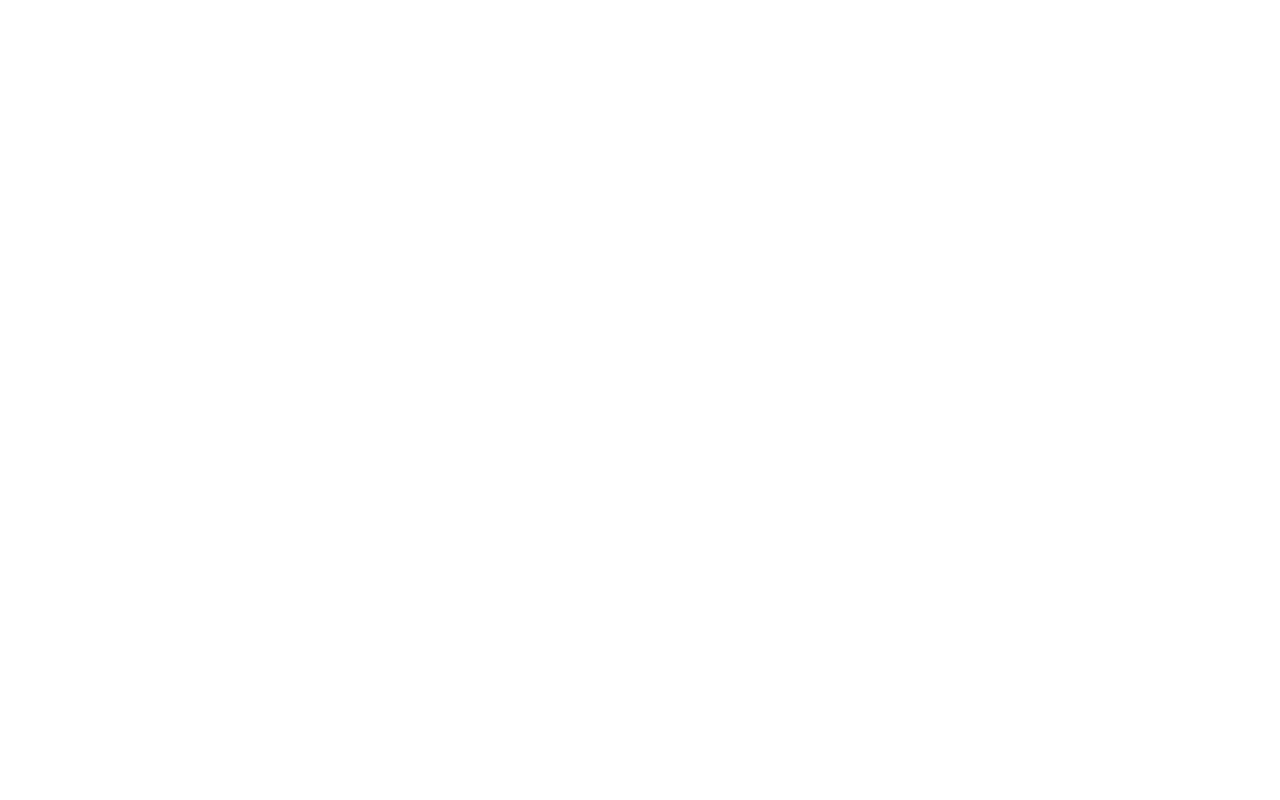
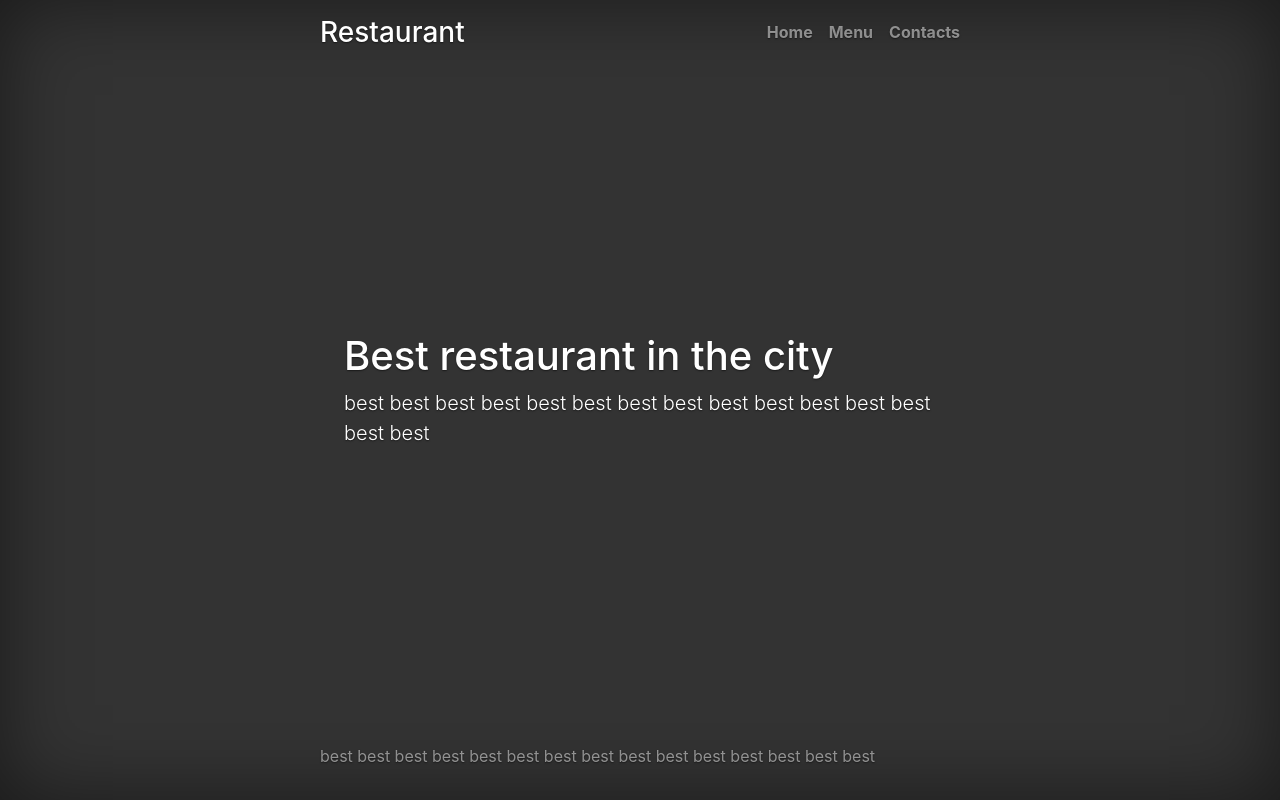
Before and after one commit to YellowPipe/restaurant-page, a website built with webpack: page dist/index.html in a window 1280 px wide. Built offline with nearby package versions, Linux system fonts and the light colour scheme.

Commit message:
basic structure

```diff
--- /dev/null
+++ b/src/footer.js
@@ -0,0 +1,18 @@
+const footer = () => {
+	const footer = document.createElement('footer');
+	const div = document.createElement('div');
+	const p = document.createElement('p');
+
+	footer.classList.add("mastfoot", "mt-auto");
+	div.classList.add("inner");
+
+	p.innerHTML = "best best best best best best best best best best best best best best best";
+
+	div.appendChild(p);
+	footer.appendChild(div);
+
+	return footer;
+}
+
+
+export default footer
--- /dev/null
+++ b/src/header.js
@@ -0,0 +1,28 @@
+const header = () => {
+  	const parent = document.createElement('header');
+  	const div = document.createElement('div');
+  	const brand = document.createElement('h3');
+  	const nav = document.createElement('nav');
+  	const links = ["Home", "Menu", "Contacts"]
+
+  	for (let i=0; i<links.length; i++) {
+  		let link = document.createElement('a');
+  		link.innerHTML = links[i];
+  		link.classList.add("nav-link")
+  		nav.appendChild(link);
+  	}
+
+  	parent.classList.add("masthead", "mb-auto");
+  	div.classList.add("inner");
+  	brand.classList.add("masthead-brand")
+  	nav.classList.add("nav-masthead", "nav", "justify-content-center")
+
+  	brand.innerHTML = "Restaurant";
+  	div.appendChild(brand);
+  	div.appendChild(nav);
+  	parent.appendChild(div);
+
+  	return parent;
+  }
+
+  export default header
--- a/src/index.js
+++ b/src/index.js
@@ -1 +1,15 @@
-console.log("it's working")
+import './scss/index.scss';
+import header from './header';
+import home from './tabs';
+import footer from './footer';
+
+function component() {
+	const element = document.createElement('div');
+	element.classList.add("cover-container", "d-flex", "w-100", "h-100", "p-3", "mx-auto", "flex-column");
+    element.appendChild(header());
+    element.appendChild(home());
+    element.appendChild(footer());
+    return element;
+  }
+
+  document.body.appendChild(component());
--- /dev/null
+++ b/src/scss/index.scss
@@ -0,0 +1,108 @@
+@import "~bootstrap/scss/bootstrap";
+
+/*
+ * Globals
+ */
+
+/* Links */
+a,
+a:focus,
+a:hover {
+  color: #fff;
+}
+
+/* Custom default button */
+.btn-secondary,
+.btn-secondary:hover,
+.btn-secondary:focus {
+  color: #333;
+  text-shadow: none; /* Prevent inheritance from `body` */
+  background-color: #fff;
+  border: .05rem solid #fff;
+}
+
+
+/*
+ * Base structure
+ */
+
+html,
+body {
+  height: 100%;
+  background-color: #333;
+}
+
+body {
+  display: -ms-flexbox;
+  display: flex;
+  color: #fff;
+  text-shadow: 0 .05rem .1rem rgba(0, 0, 0, .5);
+  box-shadow: inset 0 0 5rem rgba(0, 0, 0, .5);
+}
+
+.cover-container {
+  max-width: 42em;
+}
+
+
+/*
+ * Header
+ */
+.masthead {
+  margin-bottom: 2rem;
+}
+
+.masthead-brand {
+  margin-bottom: 0;
+}
+
+.nav-masthead .nav-link {
+  padding: .25rem 0;
+  font-weight: 700;
+  color: rgba(255, 255, 255, .5);
+  background-color: transparent;
+  border-bottom: .25rem solid transparent;
+}
+
+.nav-masthead .nav-link:hover,
+.nav-masthead .nav-link:focus {
+  border-bottom-color: rgba(255, 255, 255, .25);
+}
+
+.nav-masthead .nav-link + .nav-link {
+  margin-left: 1rem;
+}
+
+.nav-masthead .active {
+  color: #fff;
+  border-bottom-color: #fff;
+}
+
+@media (min-width: 48em) {
+  .masthead-brand {
+    float: left;
+  }
+  .nav-masthead {
+    float: right;
+  }
+}
+
+
+/*
+ * Cover
+ */
+.cover {
+  padding: 0 1.5rem;
+}
+.cover .btn-lg {
+  padding: .75rem 1.25rem;
+  font-weight: 700;
+}
+
+
+/*
+ * Footer
+ */
+.mastfoot {
+  color: rgba(255, 255, 255, .5);
+}
--- /dev/null
+++ b/src/tabs.js
@@ -0,0 +1,20 @@
+const home = () => {
+	const main = document.createElement('main');
+	const h1 = document.createElement('h1');
+	const p = document.createElement('p');
+
+	main.classList.add("inner", "cover");
+	h1.classList.add("cover-heading");
+	p.classList.add("lead")
+
+	p.innerHTML = "best best best best best best best best best best best best best best best"
+	h1.innerHTML = "Best restaurant in the city"
+
+	main.appendChild(h1)
+	main.appendChild(p);
+
+	return main;
+}
+
+
+export default home
--- a/webpack.config.js
+++ b/webpack.config.js
@@ -5,5 +5,37 @@ module.exports = {
   output: {
     filename: 'main.js',
     path: path.resolve(__dirname, 'dist')
+  },
+  module: {
+    rules: [
+      {
+        test: /\.(scss)$/,
+        use: [
+          {
+            // Adds CSS to the DOM by injecting a `<style>` tag
+            loader: 'style-loader'
+          },
+          {
+            // Interprets `@import` and `url()` like `import/require()` and will resolve them
+            loader: 'css-loader'
+          },
+          {
+            // Loader for webpack to process CSS with PostCSS
+            loader: 'postcss-loader',
+            options: {
+              plugins: function () {
+                return [
+                  require('autoprefixer')
+                ];
+              }
+            }
+          },
+          {
+            // Loads a SASS/SCSS file and compiles it to CSS
+            loader: 'sass-loader'
+          }
+        ]
+      }
+    ]
   }
 };
```
Also changed, not shown: package.json (+13 -1 lines), dist/index.html, dist/main.js.
